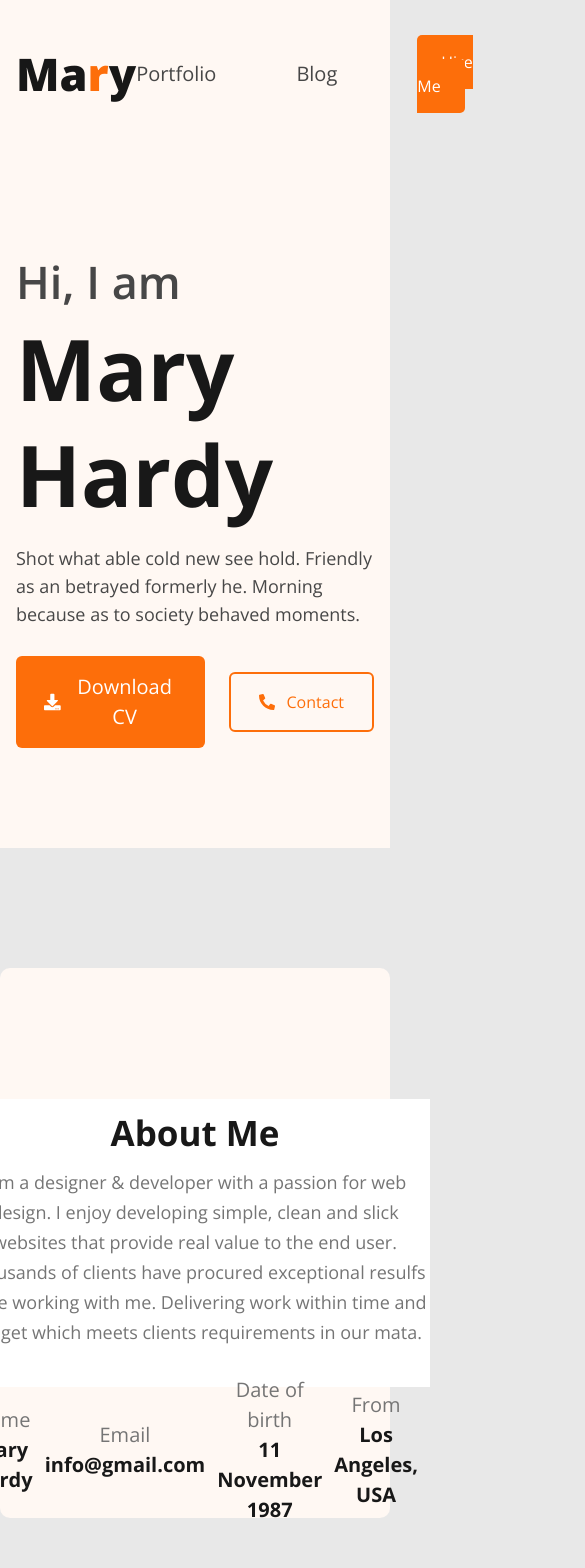
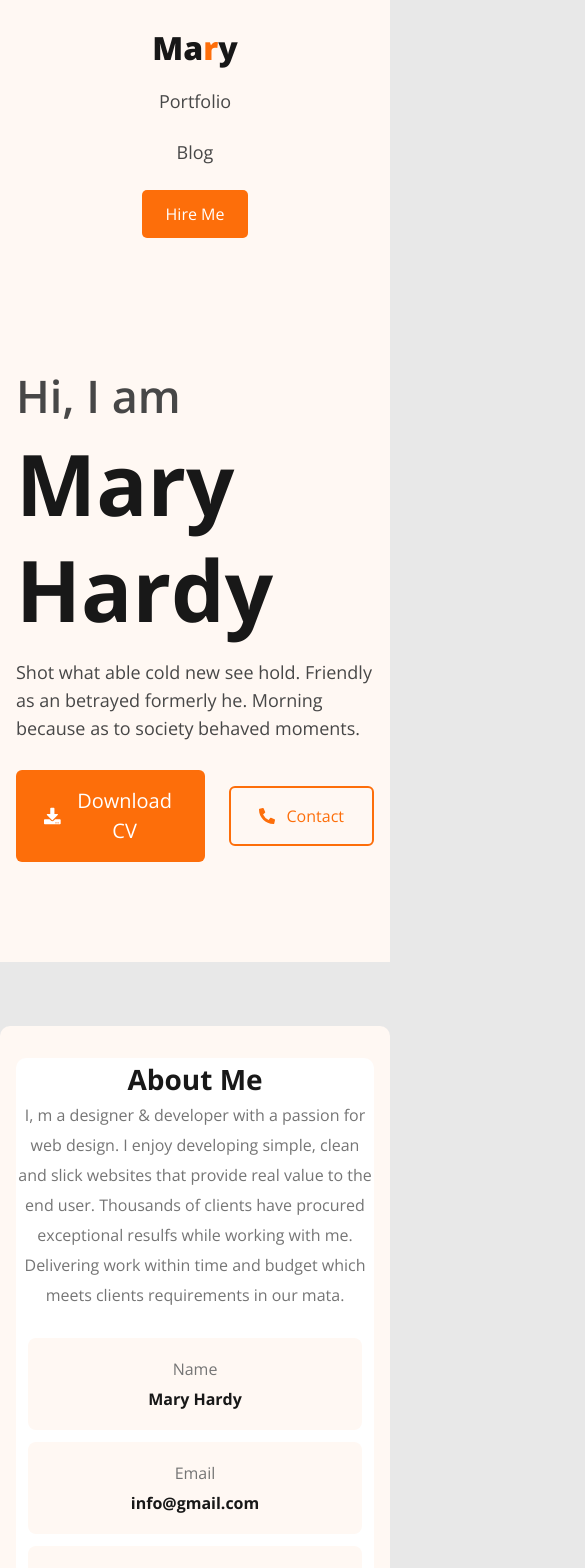
Before and after one commit to coderyeasin/developer-porttfolio, a Next.js app: page / in a window 390 px wide. Shown: the top 1568 px of the page, 585 px wide, since content can reach past the window. Built offline with nearby package versions, Linux system fonts and the light colour scheme.

Commit message:
done-responsive

```diff
--- a/app/layout.tsx
+++ b/app/layout.tsx
@@ -10,6 +10,9 @@ const OpenSans = Open_Sans({
 export const metadata: Metadata = {
   title: "Portfolio",
   description: "Developer",
+  icons: {
+    icon: "/globe.svg",
+  },
 };
 
 export default function RootLayout({
--- a/components/About/About.tsx
+++ b/components/About/About.tsx
@@ -10,26 +10,29 @@ const userInfo: UserInfoType[] = [
 
 const About = () => {
   return (
-    <section className="py-30">
-      <Container className="w-full h-137.5 bg-bgPrimary rounded-[10px] flex justify-center items-center">
-        <div className="w-206.75 h-72 bg-white">
-          <h3 className="font-bold text-[35px] text-darkTxt text-center py-2">
+    <section className="py-16 md:py-24">
+      <Container className="w-full bg-bgPrimary rounded-[10px] flex justify-center items-center py-8 md:py-12">
+        <div className="w-full max-w-2xl md:max-w-3xl bg-white rounded-[10px] md:p-10 lg:p-2">
+          <h3 className="font-bold text-[28px] md:text-[35px] text-darkTxt text-center">
             About Me
           </h3>
-          <p className="text-[18px] leading-7.5 text-grayContent text-center">
+          <p className="text-[16px] md:text-[18px] leading-7.5 text-grayContent text-center">
             I, m a designer & developer with a passion for web design. I enjoy
             developing simple, clean and slick websites that provide real value
             to the end user. Thousands of clients have procured exceptional
             resulfs while working with me. Delivering work within time and
             budget which meets clients requirements in our mata.
           </p>
-          <div className="flex justify-between items-center gap-3 mx-3 py-7">
+          <div className="grid grid-cols-1 sm:grid-cols-2 md:grid-cols-2 lg:grid-cols-4 gap-3 lg:gap-0 lg:mx-0 mx-3 py-7 lg:py-7">
             {userInfo.map((info: UserInfoType, i) => (
-              <div key={i} className="text-center">
-                <p className="text-[20px] leading-7.5 text-grayContent">
+              <div
+                key={i}
+                className="text-center bg-bgPrimary lg:bg-transparent rounded-lg p-4 lg:p-0"
+              >
+                <p className="text-[16px] md:text-[20px] leading-7.5 text-grayContent">
                   {info.title}
                 </p>
-                <h3 className="font-bold text-[20px] leading-7.5 text-darkTxt">
+                <h3 className="font-bold text-[16px] md:text-[20px] leading-7.5 text-darkTxt">
                   {info.heading}
                 </h3>
               </div>
--- a/components/EduExp/EduExp.tsx
+++ b/components/EduExp/EduExp.tsx
@@ -54,44 +54,44 @@ const EduExp = () => {
         <h3 className="font-bold text-[35px] text-darkTxt text-center">
           A summary of My Resume
         </h3>
-        <div className="flex justify-between items-start gap-5 pt-20 pb-10">
+        <div className="grid grid-cols-1 md:grid-cols-2 gap-8 pt-10 pb-8">
           <div className="space-y-5">
-            <h3 className="text-grayNav font-bold text-[30px] py-3">
+            <h3 className="text-grayNav font-bold text-[22px] md:text-[30px] py-3">
               My Education
             </h3>
             {backgroundContent.slice(0, 3).map((educate) => (
               <div
                 key={educate.id}
-                className={`${educate.id === "1" || educate.id === "2" ? "border-b-2 border-[#D1D1D1]" : "border-0"} space-y-2 pb-7`}
+                className={`${educate.id === "1" || educate.id === "2" ? "border-b-2 border-[#D1D1D1]" : "border-0"} space-y-2 pb-5`}
               >
-                <h3 className="font-bold text-grayNav text-[25px]">
+                <h3 className="font-bold text-grayNav text-[18px] md:text-[25px]">
                   {educate.title}
                 </h3>
-                <h4 className="font-semibold text-grayNav text-[20px]">
+                <h4 className="font-semibold text-grayNav text-[16px] md:text-[20px]">
                   {educate.title}
                 </h4>
-                <p className="text-[16px] text-grayContent leading-7 w-120">
+                <p className="text-[14px] md:text-[16px] text-grayContent leading-7">
                   {educate.description}
                 </p>
               </div>
             ))}
           </div>
           <div className="space-y-5">
-            <h3 className="text-grayNav font-bold text-[30px] py-3">
+            <h3 className="text-grayNav font-bold text-[22px] md:text-[30px] py-3">
               My Experience
             </h3>
             {backgroundContent.slice(3, 6).map((educate) => (
               <div
                 key={educate.id}
-                className={`${educate.id === "4" || educate.id === "5" ? "border-b-2 border-[#D1D1D1]" : "border-0"} space-y-2 pb-7`}
+                className={`${educate.id === "4" || educate.id === "5" ? "border-b-2 border-[#D1D1D1]" : "border-0"} space-y-2 pb-5`}
               >
-                <h3 className="font-bold text-grayNav text-[25px]">
+                <h3 className="font-bold text-grayNav text-[18px] md:text-[25px]">
                   {educate.title}
                 </h3>
-                <h4 className="font-semibold text-grayNav text-[20px]">
+                <h4 className="font-semibold text-grayNav text-[16px] md:text-[20px]">
                   {educate.title}
                 </h4>
-                <p className="text-[16px] text-grayContent leading-7 w-120">
+                <p className="text-[14px] md:text-[16px] text-grayContent leading-7">
                   {educate.description}
                 </p>
               </div>
--- a/components/Expertise/Expertise.tsx
+++ b/components/Expertise/Expertise.tsx
@@ -47,17 +47,17 @@ const Expertise = () => {
             portfolio.
           </p>
         </div>
-        <div className="flex justify-between items-center gap-5">
+        <div className="grid grid-cols-1 sm:grid-cols-2 md:grid-cols-2 lg:md:grid-cols-4 gap-6">
           {skillsContent.map((skill: SkillsType, i) => (
             <div
               key={i}
-              className="rounded-[5px] w-66.75 h-94.25 px-6 py-5 bg-white space-y-7"
+              className="rounded-lg w-full px-4 py-6 bg-white space-y-5 flex flex-col items-center shadow-sm"
             >
-              <p className="text-5xl">{skill.icon}</p>
-              <h3 className="text-darkTxt font-bold text-[20px]">
+              <p className="text-4xl md:text-5xl">{skill.icon}</p>
+              <h3 className="text-darkTxt font-bold text-[18px] md:text-[20px]">
                 {skill.title}
               </h3>
-              <p className="text-grayContent text-[16px] leading-7">
+              <p className="text-grayContent text-[15px] md:text-[16px] leading-7 text-center">
                 {skill.content}
               </p>
             </div>
--- a/components/Footer/Footer.tsx
+++ b/components/Footer/Footer.tsx
@@ -5,34 +5,36 @@ import { MdOutlineCameraAlt } from "react-icons/md";
 
 const Footer = () => {
   return (
-    <footer className="py-30 bg-bgPrimary w-full h-195">
+    <footer className="py-16 md:py-30 bg-bgPrimary w-full">
       <Container>
-        <section className="flex justify-between items-start gap-5 w-full">
-          <div className="space-y-5 w-7/12">
-            <h1 className="text-darkTxt font-bold text-[35px]">Lets Connect</h1>
-            <p className="text-grayNav text-[16px] leading-7">
+        <section className="flex flex-col md:flex-row justify-between items-start gap-8 w-full">
+          <div className="space-y-5 w-full md:w-7/12">
+            <h1 className="text-darkTxt font-bold text-[24px] md:text-[35px]">
+              Lets Connect
+            </h1>
+            <p className="text-grayNav text-[15px] md:text-[16px] leading-7">
               Please fill out the form on this section to contact with me or
               call between <br /> 9:00 A.M and 8.00 P.M ET, Monday through
               Friday.
             </p>
-            <div className="flex items-center gap-5">
-              <FaFacebookF className="text-2xl text-btnColor" />
-              <FaTwitter className="text-2xl text-btnColor" />
-              <MdOutlineCameraAlt className="text-2xl text-btnColor" />
+            <div className="flex items-center gap-4 md:gap-5">
+              <FaFacebookF className="text-xl md:text-2xl text-btnColor" />
+              <FaTwitter className="text-xl md:text-2xl text-btnColor" />
+              <MdOutlineCameraAlt className="text-xl md:text-2xl text-btnColor" />
             </div>
           </div>
-          <div className="space-y-5 w-5/12">
-            <h1 className="font-bold text-darkTxt text-[35px]">
+          <div className="space-y-5 w-full md:w-5/12 mt-8 md:mt-0">
+            <h1 className="font-bold text-darkTxt text-[24px] md:text-[35px]">
               Let’s Message me
             </h1>
-            <form action="#" className="space-y-5 w-full">
+            <form action="#" className="space-y-4 w-full">
               <div>
                 <input
                   type="text"
                   name="name"
                   id="name"
                   placeholder="Your name"
-                  className="border-0 outline-0 bg-white rounded-[5px] px-5 py-3 w-full"
+                  className="border-0 outline-0 bg-white rounded-[5px] px-4 py-3 w-full text-[15px] md:text-[16px]"
                 />
               </div>
               <div>
@@ -41,7 +43,7 @@ const Footer = () => {
                   name="email"
                   id="email"
                   placeholder="Your email"
-                  className="border-0 outline-0 bg-white rounded-[5px] px-5 py-3 w-full"
+                  className="border-0 outline-0 bg-white rounded-[5px] px-4 py-3 w-full text-[15px] md:text-[16px]"
                 />
               </div>
               <div>
@@ -49,12 +51,12 @@ const Footer = () => {
                   name="description"
                   id="description"
                   placeholder="Message"
-                  className="border-0 outline-0 bg-white rounded-[5px] px-5 py-3 w-full h-50"
+                  className="border-0 outline-0 bg-white rounded-[5px] px-4 py-3 w-full h-32 text-[15px] md:text-[16px]"
                 ></textarea>
               </div>
               <button
                 type="submit"
-                className="rounded-md bg-btnColor px-7 py-3 text-[20px] text-white cursor-pointer"
+                className="rounded-md bg-btnColor px-6 py-3 text-[16px] md:text-[20px] text-white cursor-pointer w-full md:w-auto"
               >
                 Submit
               </button>
--- a/components/Header/Header.tsx
+++ b/components/Header/Header.tsx
@@ -10,18 +10,18 @@ const navItem: NaveType[] = [
 
 const Header = () => {
   return (
-    <section className="py-10 relative">
+    <section className="py-6 md:py-10 relative">
       <Container>
-        <nav className="flex justify-between items-center">
-          <Link href="#" className="font-extrabold text-[45px]">
+        <nav className="flex flex-col md:flex-row justify-between items-center gap-4 md:gap-0">
+          <Link href="#" className="font-extrabold text-[32px] md:text-[45px]">
             Ma<span className="text-btnColor">r</span>y
           </Link>
-          <ul className="flex items-center gap-20">
+          <ul className="flex flex-col md:flex-row items-center gap-6 md:gap-20">
             {navItem.map((item, i) => (
-              <li key={i} className="text-grayNav">
+              <li key={i} className="text-grayNav w-full md:w-auto">
                 <Link
                   href={item.path}
-                  className={`${item.title === "Hire Me" ? "bg-btnColor rounded-[5px] px-6 py-4 text-white" : "text-[20px] text-grayNav"}`}
+                  className={`${item.title === "Hire Me" ? "bg-btnColor rounded-[5px] px-6 py-3 md:py-4 text-white w-full md:w-auto block text-center" : "text-[18px] md:text-[20px] text-grayNav w-full md:w-auto block text-center"}`}
                 >
                   {item.title}
                 </Link>
```
